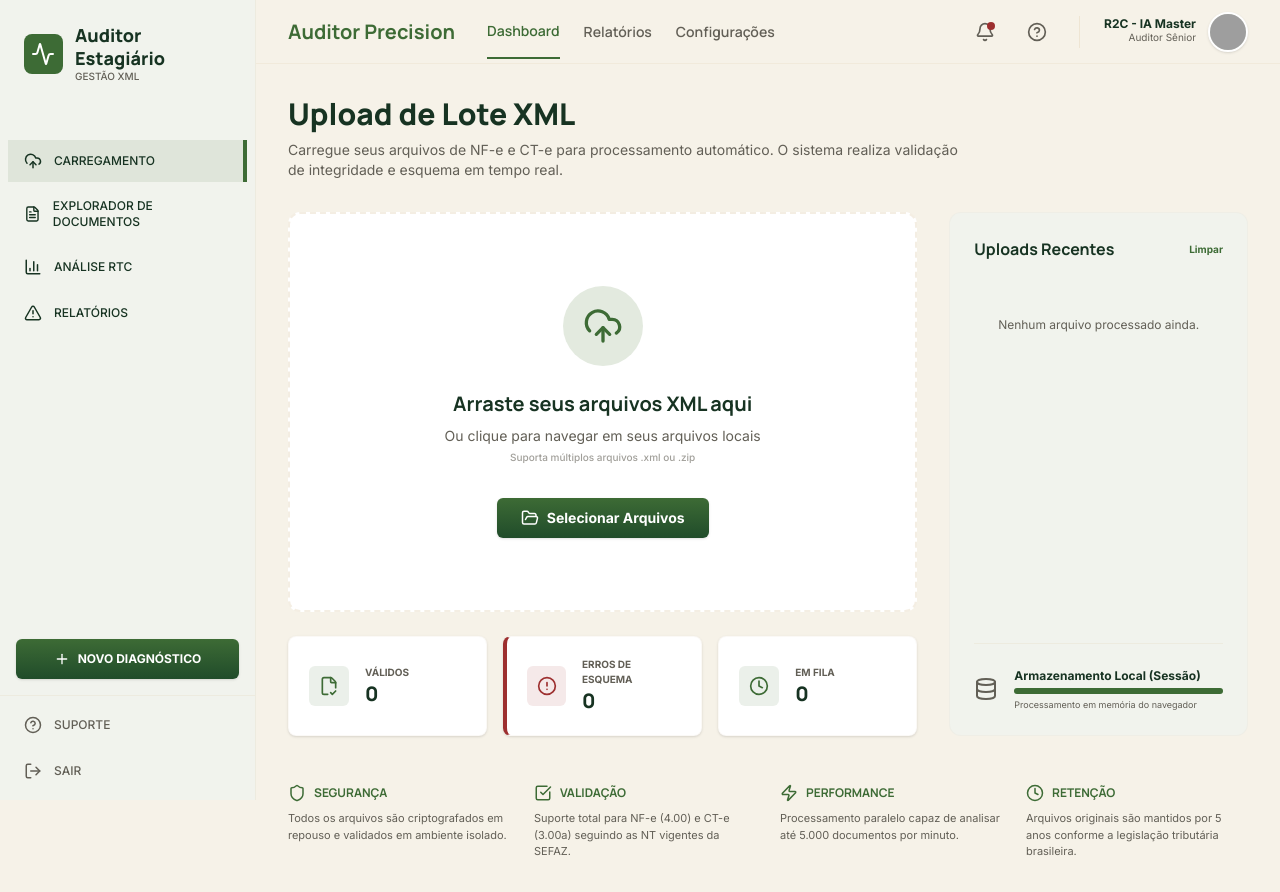
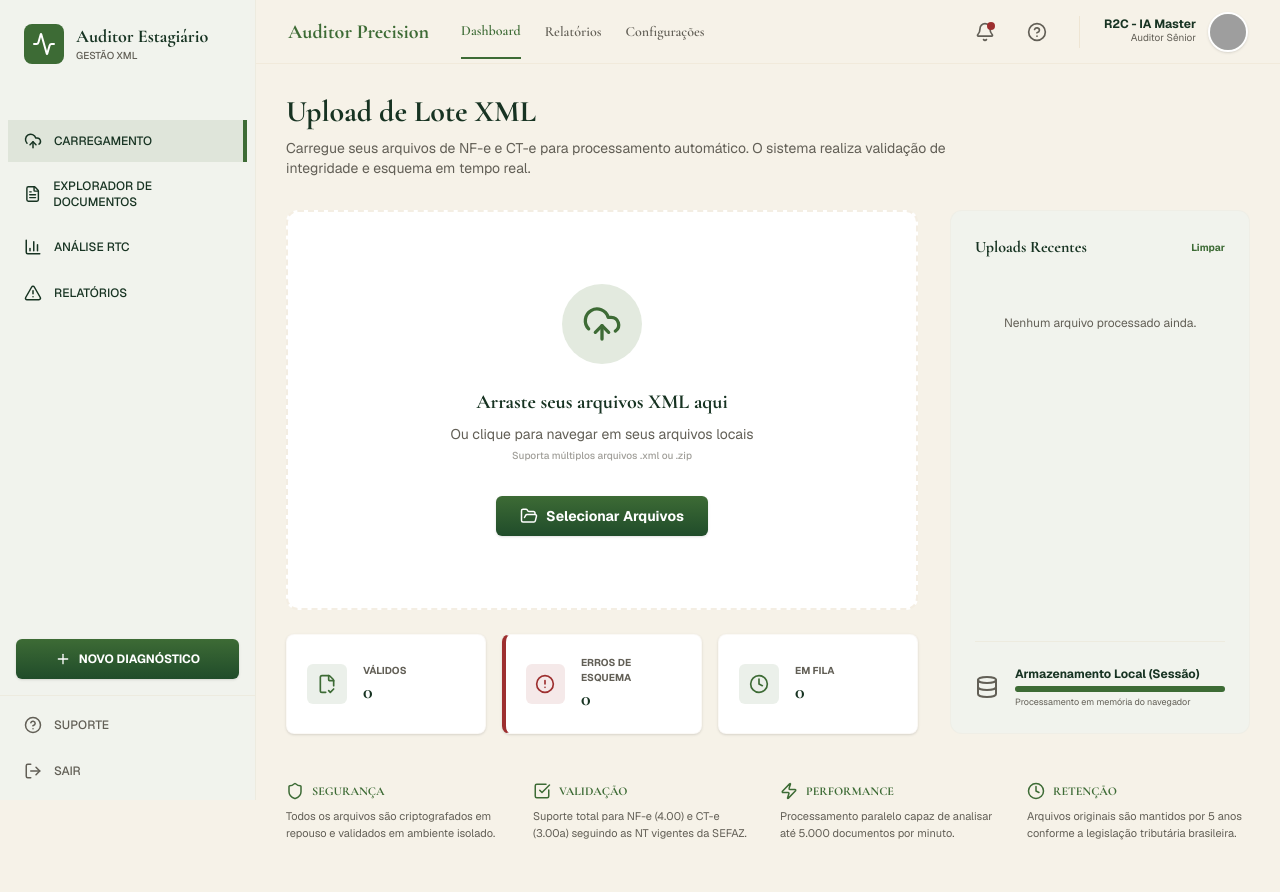
Before and after one commit to familiadinizgpt/Apuracao_assistida_xml, a Next.js app: page / in a window 1280 px wide. After the commit the page ends 871 px from the top, so only its background shows below. Built offline with nearby package versions, Linux system fonts and the light colour scheme; grey boxes are pictures that could not be loaded.

Commit message:
Completa identidade visual do Consultor do Agro

```diff
--- a/app/layout.tsx
+++ b/app/layout.tsx
@@ -1,39 +1,45 @@
 import type { Metadata } from 'next';
-import { Inter, Manrope, JetBrains_Mono } from 'next/font/google';
+import { Cormorant_Garamond, Geist, Geist_Mono } from 'next/font/google';
 import './globals.css';
 import { Sidebar } from '@/components/Sidebar';
 import { Header } from '@/components/Header';
 
-const inter = Inter({
+const geist = Geist({
   subsets: ['latin'],
   variable: '--font-body',
+  display: 'swap',
 });
 
-const manrope = Manrope({
+const cormorant = Cormorant_Garamond({
   subsets: ['latin'],
   variable: '--font-headline',
+  weight: ['600', '700'],
+  display: 'swap',
 });
 
-const jetbrainsMono = JetBrains_Mono({
+const geistMono = Geist_Mono({
   subsets: ['latin'],
   variable: '--font-mono',
+  display: 'swap',
 });
 
 export const metadata: Metadata = {
-  title: 'Auditor Precision | O Estagiário',
-  description: 'Plataforma de auditoria e estruturação de dados fiscais XML.',
+  title: 'Apuração Assistida XML | Consultor do Agro',
+  description: 'Leitura, validação e análise assistida de documentos fiscais XML para o agronegócio.',
 };
 
 export default function RootLayout({ children }: { children: React.ReactNode }) {
   return (
-    <html lang="pt-BR" className={`${inter.variable} ${manrope.variable} ${jetbrainsMono.variable}`}>
-      <body className="bg-surface text-on-surface font-body antialiased flex min-h-screen" suppressHydrationWarning>
-        <Sidebar />
-        <div className="flex-1 ml-64 flex flex-col min-h-screen">
-          <Header />
-          <main className="flex-1 p-8">
-            {children}
-          </main>
+    <html lang="pt-BR" className={`${geist.variable} ${cormorant.variable} ${geistMono.variable}`}>
+      <body className="bg-surface text-on-surface font-body antialiased" suppressHydrationWarning>
+        <div className="app-shell">
+          <Sidebar />
+          <div className="app-content">
+            <Header />
+            <main className="app-main">
+              {children}
+            </main>
+          </div>
         </div>
       </body>
     </html>
```
